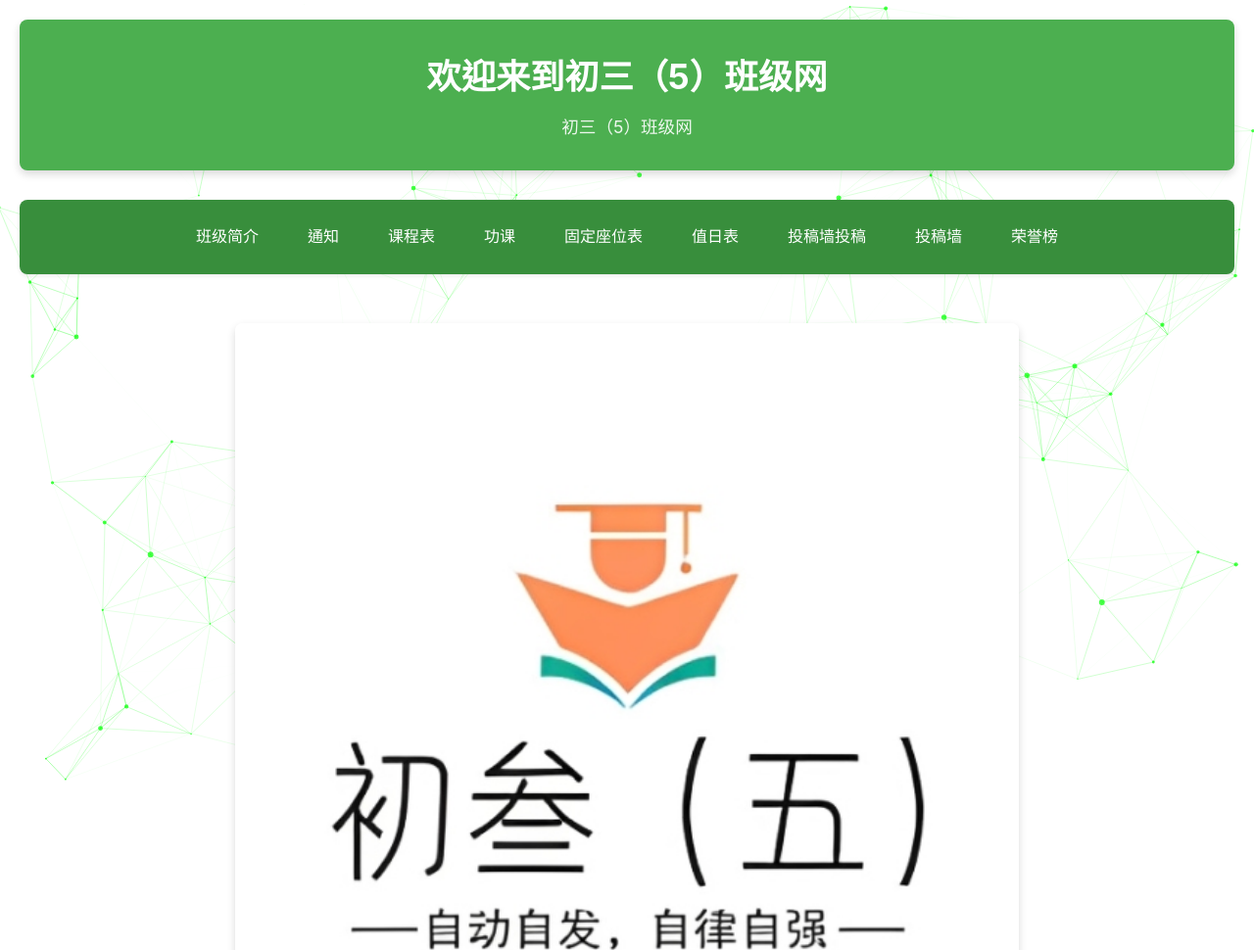
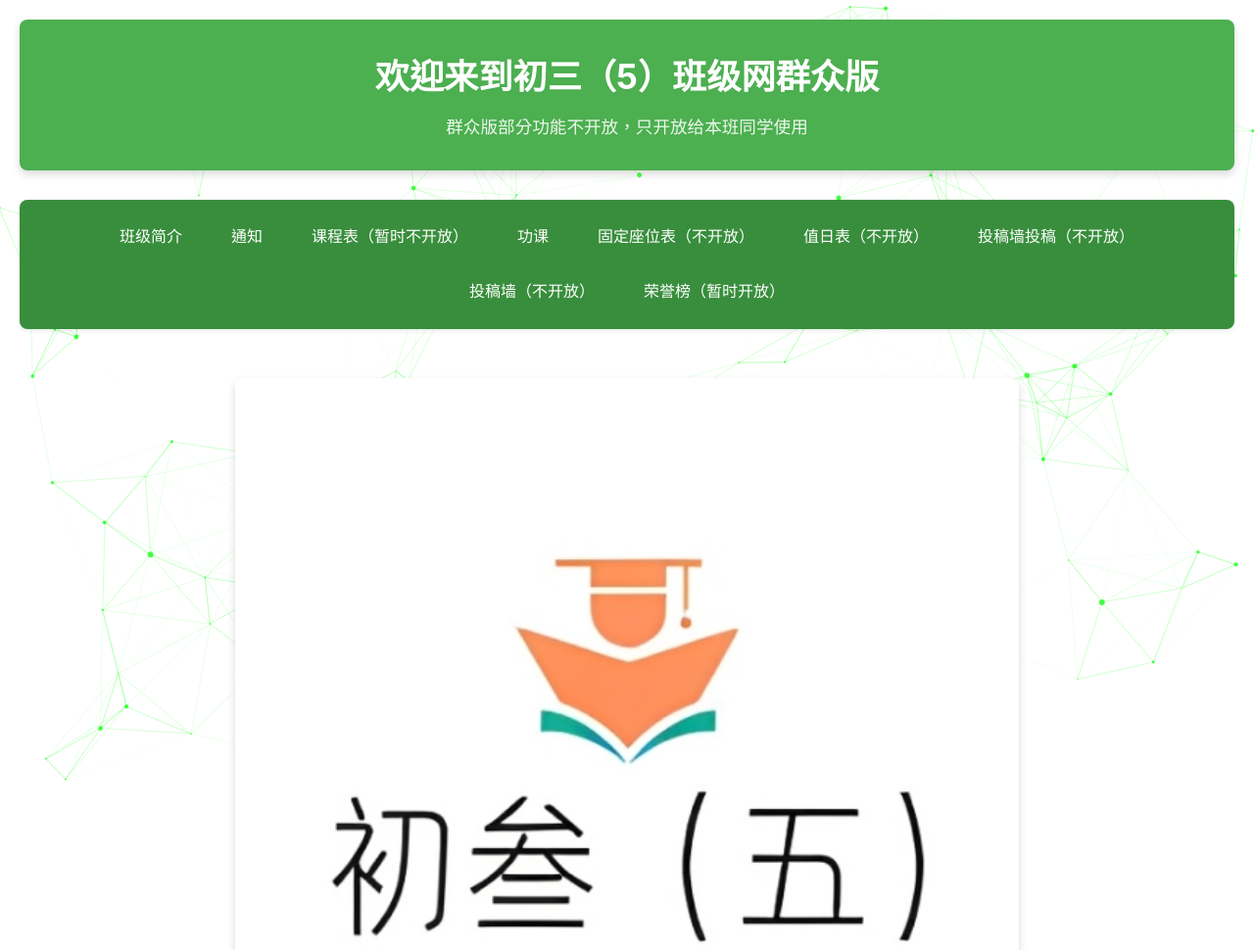
Before and after one commit to rueyyuan/all-j35, a plain HTML site: page index.html in a window 1280 px wide. Shown: the top 970 px of the page at 98% size. Drawn offline with Linux system fonts and the light colour scheme.

Commit message:
Update index.html

```diff
--- a/index.html
+++ b/index.html
@@ -3,31 +3,29 @@
 <head>
     <meta charset="UTF-8">
     <meta name="viewport" content="width=device-width, initial-scale=1.0">
-    <title>初三（5）班级网</title>
+    <title>初三（5）班级网群众版</title>
     <link rel="stylesheet" href="static/css/style.css">
 	<link rel="icon" href="Pictures/j305._chhs2025.jpg" type="image/x-icon">
 </head>
 <body>
     <div id="particles-js"></div>
     <header>
-        <h1>欢迎来到初三（5）班级网</h1>
-        <p>初三（5）班级网</p>
+        <h1>欢迎来到初三（5）班级网群众版</h1>
+        <p>群众版部分功能不开放，只开放给本班同学使用</p>
     </header>
-
     <nav>
         <a href="#班级简介">班级简介</a>
         <a href="#通知">通知</a>
-        <a href="https://rueyyuan.github.io/j305/kcb.html" target="_blank">课程表</a>
+        <a href="https://rueyyuan.github.io/j305/kcb.html" target="_blank">课程表（暂时不开放）</a>
         <a href="#功课">功课</a>
-        <a href="#固定座位表">固定座位表</a>
-        <a href="#值日表">值日表</a>
-        <a href="https://forms.gle/obe1yXxRsy7Er2Yt6" target="_blank">投稿墙投稿</a>
-        <a href="https://rueyyuan.wordpress.com" target="_blank">投稿墙</a>
-		<a href="https://rueyyuan.github.io/j305/ryb.html" target="_blank">荣誉榜</a>
+        <a href="#固定座位表">固定座位表（不开放）</a>
+        <a href="#值日表">值日表（不开放）</a>
+        <a href="https://forms.gle/obe1yXxRsy7Er2Yt6" target="_blank">投稿墙投稿（不开放）</a>
+        <a href="https://rueyyuan.wordpress.com" target="_blank">投稿墙（不开放）</a>
+		<a href="https://rueyyuan.github.io/j305/ryb.html" target="_blank">荣誉榜（暂时开放）</a>
     </nav>
 
     <img src="Pictures/j305._chhs2025.jpg" alt="初三（5）班級合照" class="header-image">
-
     <div class="container">
         <section id="班级简介" class="section">
             <h2>班级简介</h2>
@@ -35,41 +33,35 @@
             <p>班级口号：自动自发，自律自强。</p>
             <p>班导：郑俊健 师。</p>
         </section>
-
         <section id="通知" class="section">
             <h2>通知</h2>
             <ul>
                 <li>无通知</li>
             </ul>
         </section>
-
         <section id="功课" class="section">
             <h2>功课（一个星期改一次一下的内容）</h2>
             <ul>
                 <li>无功课</li>
             </ul>
         </section>
-
         <section id="固定座位表" class="section">
-            <h2>九月 座位表</h2>
+            <h2>九月 座位表（不开放）</h2>
             <div class="spreadsheet-container">
                 <iframe src="https://docs.google.com/spreadsheets/d/e/2PACX-1vQY1ZPzfNLTFMcoQfZvxGlCyXISLza97z0Mu1pP1GUybNvlqMgE2I8qAEKuozIE7ryxQFPtrFbAbDfL/pubhtml?gid=0&amp;single=true&amp;widget=false&amp;headers=false&amp;chrome=false"></iframe>
             </div>
         </section>
-
         <section id="值日表" class="section">
-            <h2>值日生固定职位(每周各个职位里换人)</h2>
+            <h2>值日生固定职位（不开放）</h2>
             <div class="spreadsheet-container">
                 <iframe src="https://docs.google.com/spreadsheets/d/e/2PACX-1vSgFNMRVdkyMQ_WkJpoyVVO2GMxOrowZiGWbGQwDH_X5HswK2qXL76nEh0AyAN63lsTGlDe9NdWKqG6/pubhtml?gid=0&amp;single=true&amp;widget=false&amp;headers=false&amp;chrome=false&amp;rm=minimal"></iframe>
             </div>
         </section>
     </div>
-
     <footer>
         <p>&copy; 2025 初三（5）. 保留所有权利。</p>
         <p>由 元 与 Gemini 设计与维护。</p>
     </footer>
-
     <script src="static/js/particles.js"></script>
     <script src="static/js/script.js"></script>
 </body>
```
